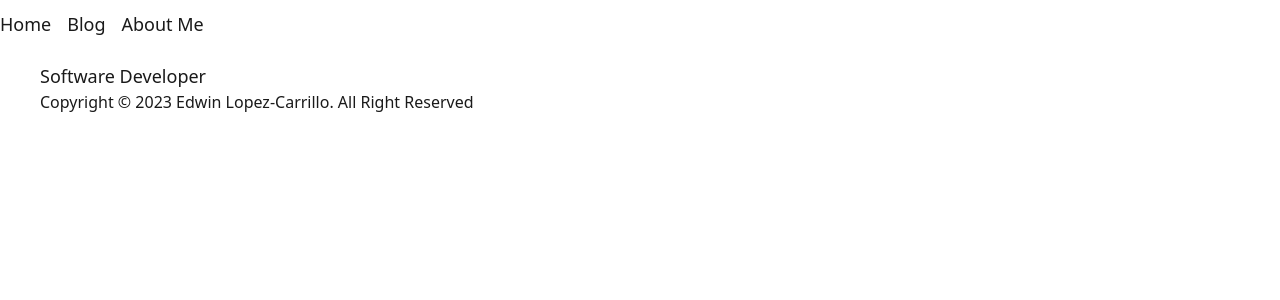
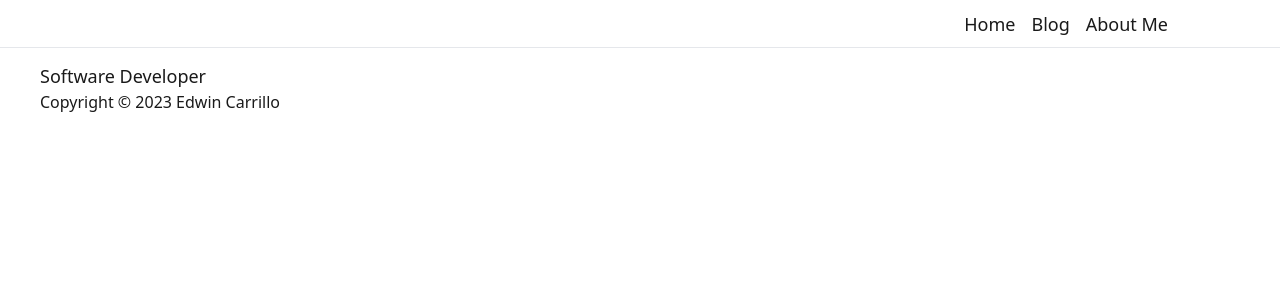
Before and after one commit to edwincarr/port, a Vue app: page / in a window 1280 px wide. Shown: the top 300 px of the page. Built offline with nearby package versions, Linux system fonts and the light colour scheme; some icons are missing; what v-plausible would draw is missing.

Commit message:
Updated Nav-Footer Stylings

```diff
--- a/src/App.vue
+++ b/src/App.vue
@@ -14,6 +14,6 @@ onMounted(() => {
 
 <template>
   <div :class="isDarkMode ? 'dark' : ''">
-    <RouterView class='bg-white text-dark dark:bg-dark dark:text-light'/>
+    <RouterView class='bg-white text-dark dark:bg-dark dark:text-light transition-colors duration-200'/>
   </div>
 </template>
--- a/src/components/Footer.vue
+++ b/src/components/Footer.vue
@@ -2,9 +2,9 @@
   <div class='flex h-20 items-center justify-between px-10'>
     <div>
       <h2 class="font-medium text-lg">Software Developer</h2>
-      <p>Copyright © 2023 Edwin Lopez-Carrillo. All Right Reserved</p>
+      <p>Copyright © 2023 Edwin Carrillo</p>
     </div>
-    <ul class='flex gap-2'>
+    <ul class='flex gap-2 text-zinc-800 dark:text-light'>
       <li><v-icon name='co-github' scale='1.8'/></li>
       <li><v-icon name='co-linkedin-in' scale="1.8"/></li>
     </ul>
--- a/src/components/Nav.vue
+++ b/src/components/Nav.vue
@@ -4,15 +4,15 @@ import { isDarkMode } from '../utils/LightSwitch';
 </script>
 
 <template>
-  <div class="flex h-12 items-center">
-    <ul class="flex gap-4 text-lg">
-      <RouterLink to='/'>Home</RouterLink>
-      <RouterLink to='/blog'>Blog</RouterLink>
-      <RouterLink to='/about'>About Me</RouterLink>
+  <div class="flex h-12 items-center px-14 justify-end gap-10 border-b dark:border-zinc-700">
+    <ul class="flex gap-4 text-lg group">
+      <RouterLink to='/' class='hover:text-zinc-400 group-hover:transition-colors group-hover:duration-500'>Home</RouterLink>
+      <RouterLink to='/blog' class='hover:text-zinc-400 group-hover:transition-colors group-hover:duration-500'>Blog</RouterLink>
+      <RouterLink to='/about' class='hover:text-zinc-400 group-hover:transition-colors group-hover:duration-500'>About Me</RouterLink>
     </ul>
     <button @click="toggleDarkMode">
       <v-icon v-if='isDarkMode' name='md-lightmode' scale="1.5"/>
-      <v-icon v-else='isDarkMode' name='md-nightlight' scale="1.5"/>
+      <v-icon v-else='isDarkMode' name='md-nightlight' fill='#262626' scale="1.5"/>
     </button>
   </div>
 </template>
```
